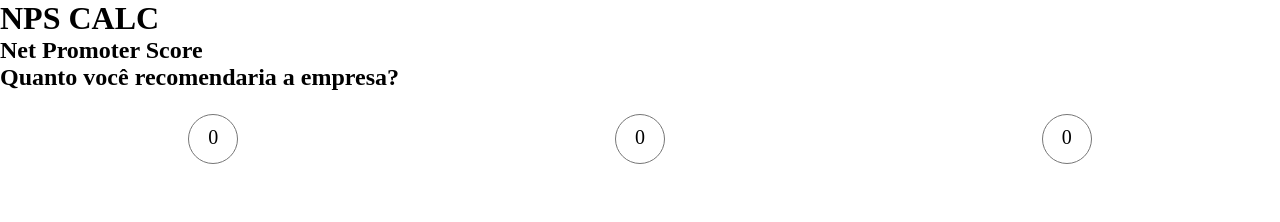
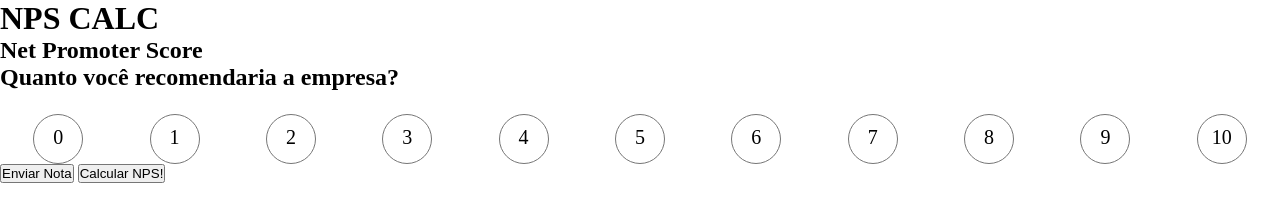
Before and after one commit to RodericoNeto/NPS-Calc, a plain HTML site: page index.html in a window 1280 px wide. Drawn offline with Linux system fonts and the light colour scheme.

Commit message:
Calculadora funcionando com objeto

```diff
--- a/index.html
+++ b/index.html
@@ -12,27 +12,68 @@
 </head>
 
 <body>
-
+    <header>
         <!-- Título -->
         <h1>NPS CALC</h1>
         <h2>Net Promoter Score</h2>
+    </header>
 
     <!-- Corpo calculadora. Onde o usuário vai inserir a nota -->
     <h2>Quanto você recomendaria a empresa?</h2>
-    <form action="" class="numbersContainer">
+
+    <!-- <form> -->
+        <!-- FAIXA DAS NOTAS A ESCOLHER -->
+        <div class="numbersContainer">
             <div class="inputNumber">
-            <label for="nota0">0</label>
-            <input type="radio" name="nota0" id="nota0" value="0">
+                <label for="notas">0</label>
+                <input type="radio" name="notas" id="nota0" value="0" class="inputRadio">
             </div>
             <div class="inputNumber">
-            <label for="nota0">0</label>
-            <input type="radio" name="nota0" id="nota0" value="0">
+                <label for="notas">1</label>
+                <input type="radio" name="notas" id="nota1" value="1" class="inputRadio">
             </div>
             <div class="inputNumber">
-            <label for="nota0">0</label>
-            <input type="radio" name="nota0" id="nota0" value="0">
+                <label for="notas">2</label>
+                <input type="radio" name="notas" id="nota2" value="2" class="inputRadio">
             </div>
-    </form>
+            <div class="inputNumber">
+                <label for="notas">3</label>
+                <input type="radio" name="notas" id="nota3" value="3">
+            </div>
+            <div class="inputNumber">
+                <label for="notas">4</label>
+                <input type="radio" name="notas" id="nota4" value="4">
+            </div>
+            <div class="inputNumber">
+                <label for="notas">5</label>
+                <input type="radio" name="notas" id="nota5" value="5">
+            </div>
+            <div class="inputNumber">
+                <label for="notas">6</label>
+                <input type="radio" name="notas" id="nota6" value="6">
+            </div>
+            <div class="inputNumber">
+                <label for="notas">7</label>
+                <input type="radio" name="notas" id="nota7" value="7">
+            </div>
+            <div class="inputNumber">
+                <label for="notas">8</label>
+                <input type="radio" name="notas" id="nota8" value="8">
+            </div>
+            <div class="inputNumber">
+                <label for="notas">9</label>
+                <input type="radio" name="notas" id="nota9" value="9">
+            </div>
+            <div class="inputNumber">
+                <label for="notas">10</label>
+                <input type="radio" name="notas" id="nota10" value="10">
+            </div>
+        </div>
+
+    <!-- </form> -->
+    <button id="notaDada" onclick="submitNota()">Enviar Nota</button>
+
+    <button onclick="calcularNPS()">Calcular NPS!</button>
 
     <script src="script.js"></script>
 </body>
--- a/script.js
+++ b/script.js
@@ -1 +1,61 @@
-alert("obaa")
+
+
+let corpoNotas = {
+    detratores: 0,
+    neutros: 0,
+    promotores: 0
+};
+
+
+function submitNota() {
+    var notaDadaJS = document.querySelectorAll('input[type=radio]:checked')[0].value;
+    alert(`A nota escolhida foi: ${notaDadaJS}. \n Obrigado pela participação!`);
+    console.log(notaDadaJS);
+
+
+    switch (notaDadaJS) {
+        case "0":
+        case "1":
+        case "2":
+        case "3":
+        case "4":
+        case "5":
+        case "6":
+            corpoNotas.detratores++;
+            console.log(corpoNotas);
+            resetRadio();
+            break;
+        case "7":
+        case "8":
+            corpoNotas.neutros++;
+            console.log(corpoNotas);
+            resetRadio();
+            break;
+        case "9":
+        case "10":
+            corpoNotas.promotores++;
+            console.log(corpoNotas);
+            resetRadio();
+            break;
+        default:
+            alert("Por favor, insira uma nota")
+    }
+}
+
+
+function calcularNPS() {
+    var totalRespostas = corpoNotas.detratores + corpoNotas.neutros + corpoNotas.promotores;
+    alert(`Total de respostas: ${totalRespostas}
+            \n detratores: ${corpoNotas.detratores}
+            \n neutros: ${corpoNotas.neutros}
+            \n promotores: ${corpoNotas.promotores}`);
+    var resultNPS = ((corpoNotas.promotores - corpoNotas.detratores)/totalRespostas)*100;
+    alert(`O valor do nps foi ${resultNPS.toFixed(2)}%`)
+}
+
+function resetRadio() {
+    var radioButton = document.getElementsByName("notas");
+    for(var i=0; i<radioButton.length; i++){
+        radioButton[i].checked = false;
+    }
+}
```
Lines whose indentation alone changed are shown as unchanged.
